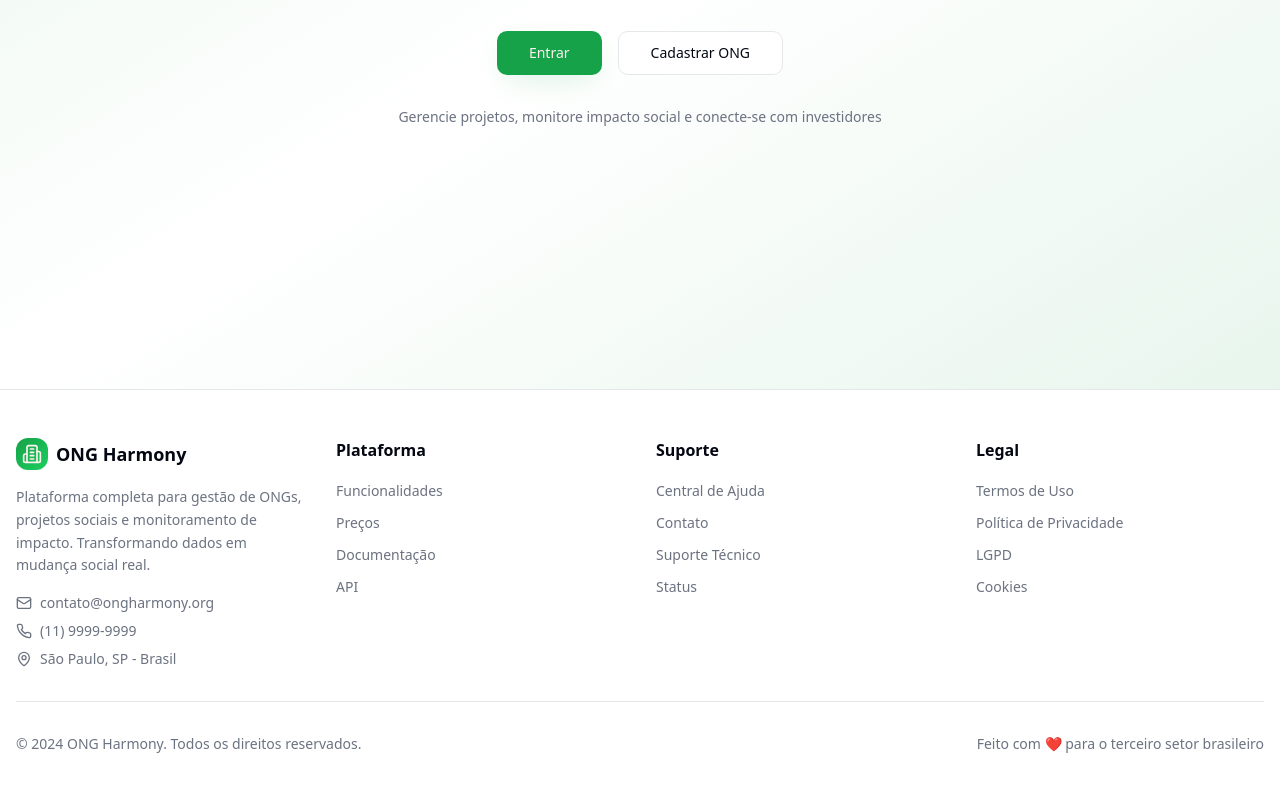
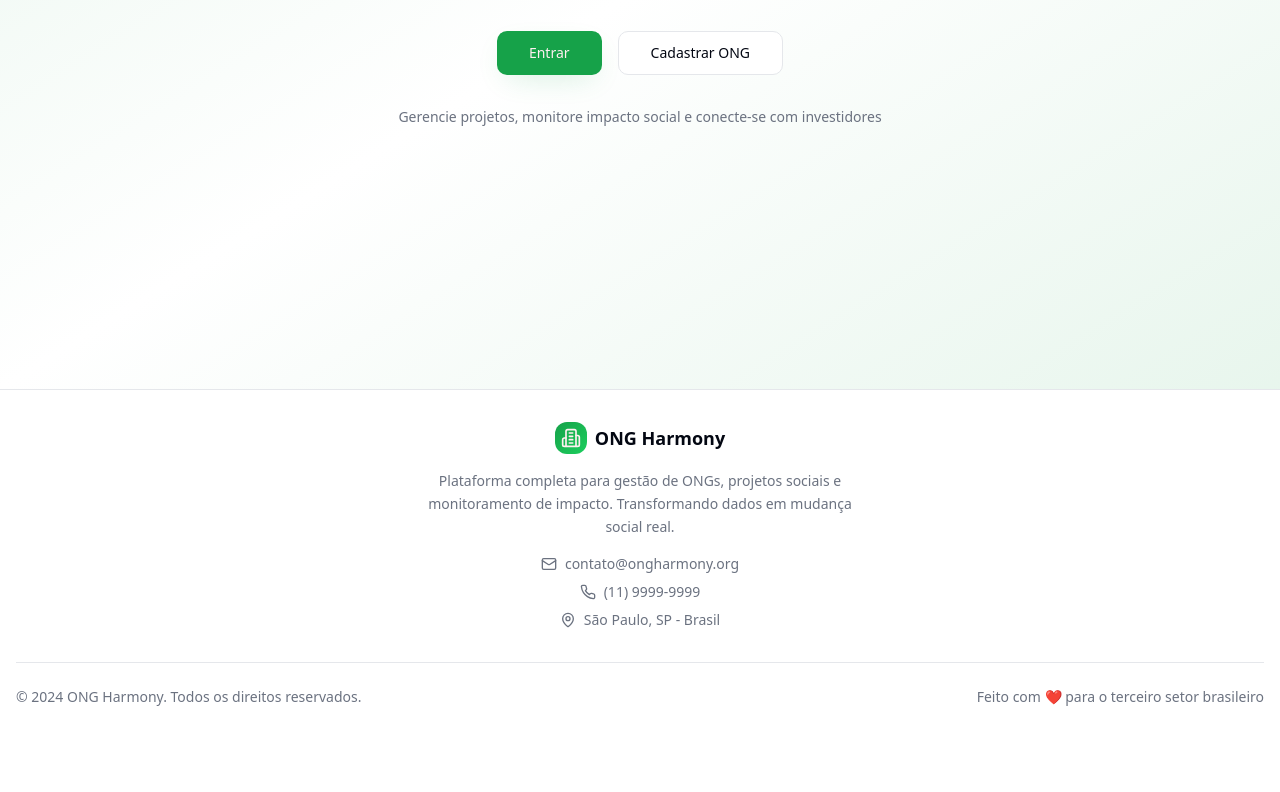
Before and after one commit to rafaelguilhermecreatehack/data-green, a React (Vite) app: page / in a window 1280 px wide. Shown: the part 476-1268 px from the top of the page. After the commit the page ends 1215 px from the top, so only its background shows below. Built offline with nearby package versions, Linux system fonts and the light colour scheme.

Commit message:
Refactor: Clean up footer
Remove unnecessary links and sections from the footer to create a more minimalist design. Retain only the brand information and copyright details.

```diff
--- a/src/components/layout/Footer.tsx
+++ b/src/components/layout/Footer.tsx
@@ -1,33 +1,11 @@
 import { Building2, Mail, Phone, MapPin } from "lucide-react";
 
 const Footer = () => {
-  const links = {
-    platform: [
-      { name: "Funcionalidades", href: "#features" },
-      { name: "Preços", href: "#pricing" },
-      { name: "Documentação", href: "#docs" },
-      { name: "API", href: "#api" }
-    ],
-    support: [
-      { name: "Central de Ajuda", href: "#help" },
-      { name: "Contato", href: "#contact" },
-      { name: "Suporte Técnico", href: "#support" },
-      { name: "Status", href: "#status" }
-    ],
-    legal: [
-      { name: "Termos de Uso", href: "#terms" },
-      { name: "Política de Privacidade", href: "#privacy" },
-      { name: "LGPD", href: "#lgpd" },
-      { name: "Cookies", href: "#cookies" }
-    ]
-  };
-
   return (
     <footer className="bg-card border-t border-border">
-      <div className="container mx-auto px-4 py-12">
-        <div className="grid lg:grid-cols-4 md:grid-cols-2 gap-8">
-          {/* Brand */}
-          <div className="space-y-4">
+      <div className="container mx-auto px-4 py-8">
+        {/* Brand Section */}
+        <div className="flex flex-col items-center text-center space-y-4 max-w-md mx-auto">
           <div className="flex items-center space-x-2">
             <div className="w-8 h-8 bg-gradient-primary rounded-lg flex items-center justify-center">
               <Building2 className="w-5 h-5 text-primary-foreground" />
@@ -39,76 +17,24 @@ const Footer = () => {
             Transformando dados em mudança social real.
           </p>
           <div className="space-y-2 text-sm text-muted-foreground">
-              <div className="flex items-center space-x-2">
+            <div className="flex items-center justify-center space-x-2">
               <Mail className="w-4 h-4" />
               <span>contato@ongharmony.org</span>
             </div>
-              <div className="flex items-center space-x-2">
+            <div className="flex items-center justify-center space-x-2">
               <Phone className="w-4 h-4" />
               <span>(11) 9999-9999</span>
             </div>
-              <div className="flex items-center space-x-2">
+            <div className="flex items-center justify-center space-x-2">
               <MapPin className="w-4 h-4" />
               <span>São Paulo, SP - Brasil</span>
             </div>
           </div>
         </div>
 
-          {/* Platform Links */}
-          <div>
-            <h3 className="font-semibold mb-4">Plataforma</h3>
-            <ul className="space-y-2">
-              {links.platform.map((link) => (
-                <li key={link.name}>
-                  <a
-                    href={link.href}
-                    className="text-muted-foreground hover:text-foreground transition-colors text-sm"
-                  >
-                    {link.name}
-                  </a>
-                </li>
-              ))}
-            </ul>
-          </div>
-
-          {/* Support Links */}
-          <div>
-            <h3 className="font-semibold mb-4">Suporte</h3>
-            <ul className="space-y-2">
-              {links.support.map((link) => (
-                <li key={link.name}>
-                  <a
-                    href={link.href}
-                    className="text-muted-foreground hover:text-foreground transition-colors text-sm"
-                  >
-                    {link.name}
-                  </a>
-                </li>
-              ))}
-            </ul>
-          </div>
-
-          {/* Legal Links */}
-          <div>
-            <h3 className="font-semibold mb-4">Legal</h3>
-            <ul className="space-y-2">
-              {links.legal.map((link) => (
-                <li key={link.name}>
-                  <a
-                    href={link.href}
-                    className="text-muted-foreground hover:text-foreground transition-colors text-sm"
-                  >
-                    {link.name}
-                  </a>
-                </li>
-              ))}
-            </ul>
-          </div>
-        </div>
-
         {/* Bottom */}
-        <div className="border-t border-border mt-8 pt-8">
-          <div className="flex flex-col md:flex-row justify-between items-center space-y-4 md:space-y-0">
+        <div className="border-t border-border mt-8 pt-6">
+          <div className="flex flex-col md:flex-row justify-between items-center space-y-2 md:space-y-0">
             <p className="text-sm text-muted-foreground">
               © 2024 ONG Harmony. Todos os direitos reservados.
             </p>
```
Lines whose indentation alone changed are shown as unchanged.
